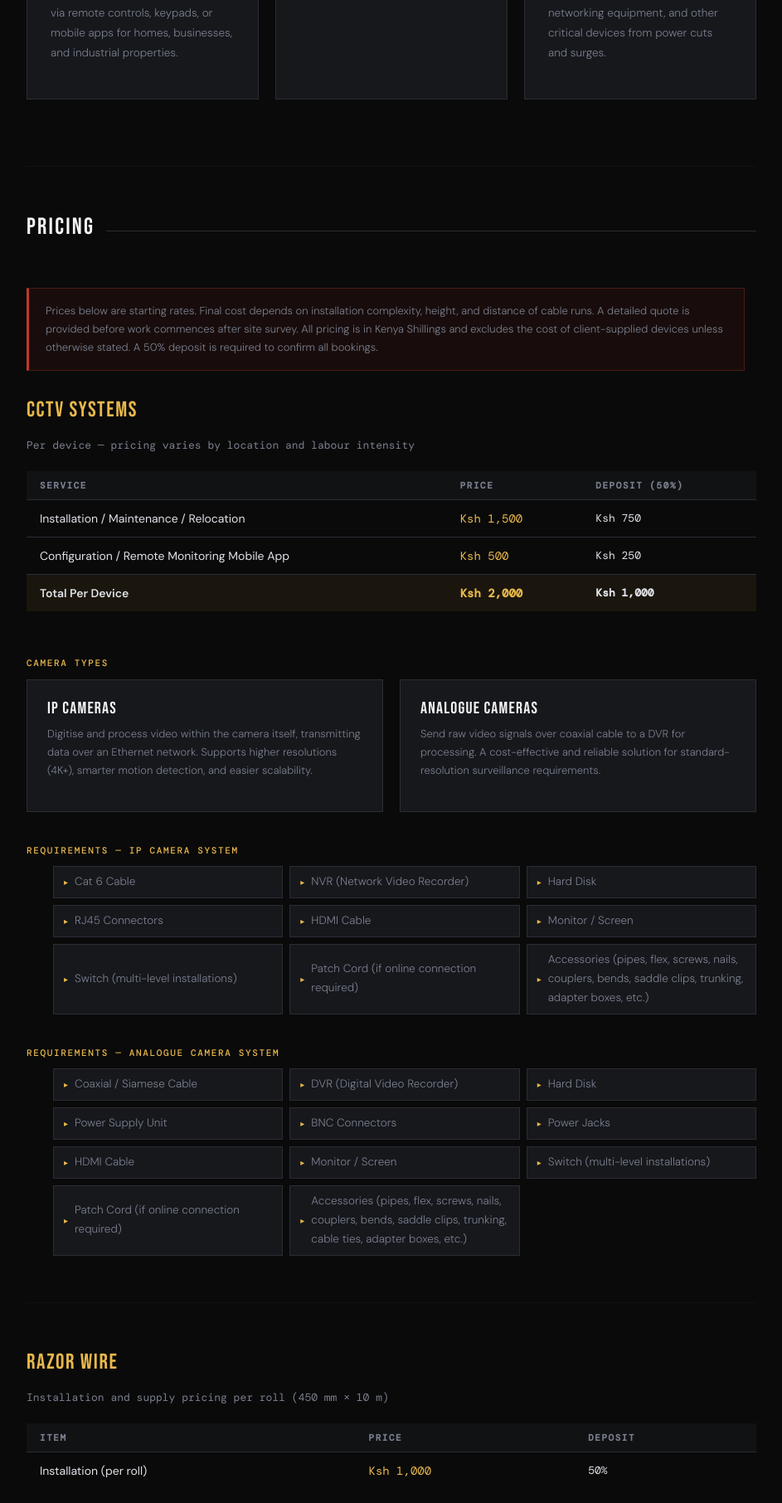
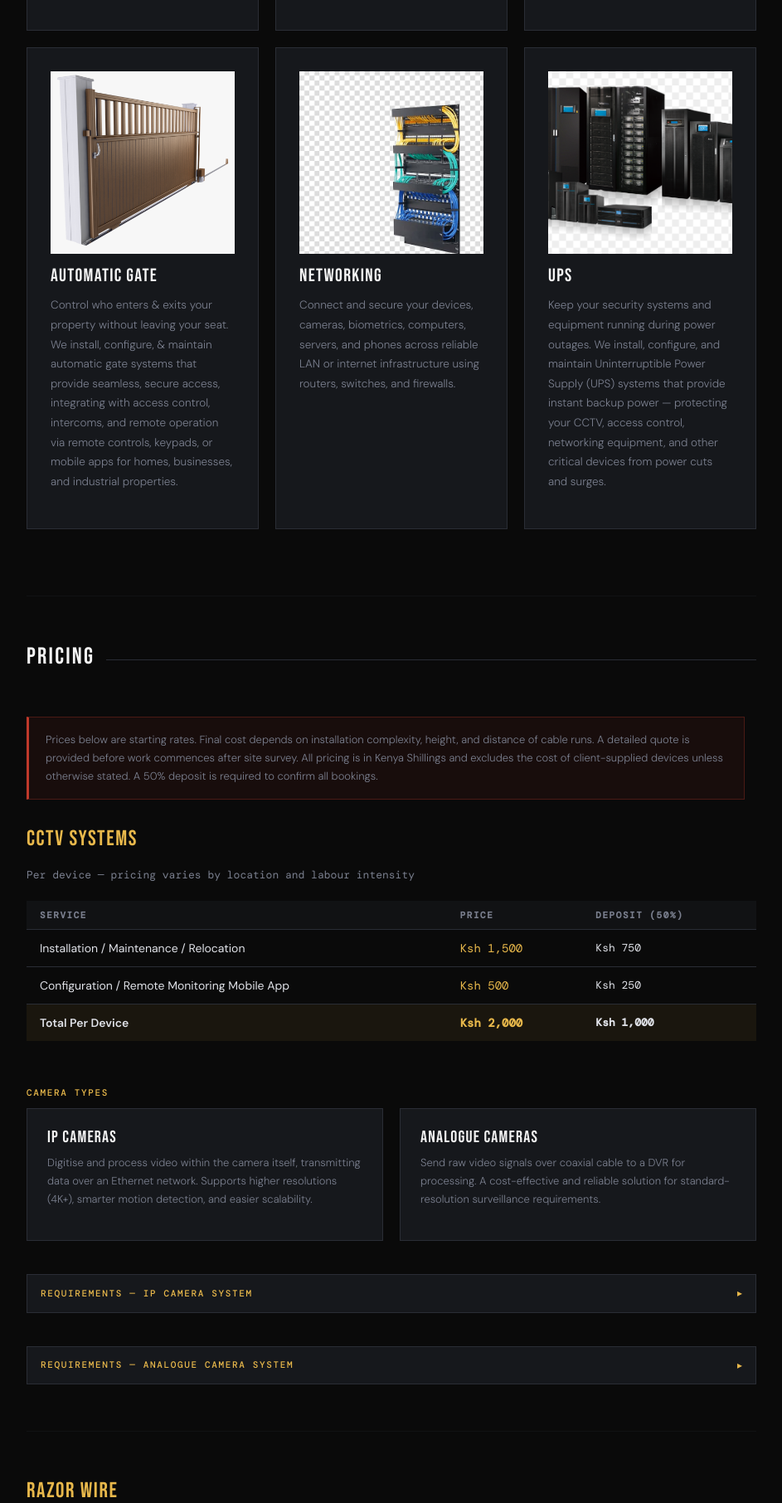
Before and after one commit to vincentmuya/cipher_dev, a Django app: page / in a window 1280 px wide. Shown: the part 2989-4801 px from the top of the page at 83% size, without its empty margins (168-1111 px from the left). Run offline with Django 5.2, Linux system fonts and the light colour scheme; some libraries are stand-ins or nearby versions; some web fonts are replaced.

Commit message:
updated ui/ux. Added services images

```diff
--- a/app/templates/index.html
+++ b/app/templates/index.html
@@ -195,47 +195,65 @@
 
   <div class="services-grid">
     <div class="service-card" style="animation-delay:0.05s" id="cctv">
-      <div class="icon">🔴📷</div>
+      <div class="icon">
+        <img src="{% static 'images/services/cctv.png' %}" alt="CCTV" loading="lazy"/>
+      </div>
       <h3>CCTV</h3>
       <p>Keep your premises under continuous, reliable watch. We install, focus, configure, maintain, troubleshoot, relocate, and activate CCTV systems for any scale of property.</p>
     </div>
     <div class="service-card" style="animation-delay:0.1s" id="razor">
-      <div class="icon">⛌⛌⛌⛌⛌⛌</div>
+      <div class="icon">
+        <img src="{% static 'images/services/razor.png' %}" alt="razor" loading="lazy"/>
+      </div>
       <h3>Razor Wire</h3>
       <p>A high-security perimeter barrier featuring sharp-edged metal blades on high-tensile core wire, designed to deter and obstruct unauthorised entry effectively.</p>
     </div>
     <div class="service-card" style="animation-delay:0.15s" id="biometrics">
-      <div class="icon">🫆</div>
+        <div class="icon">
+        <img src="{% static 'images/services/bio.jpg' %}" alt="bio" loading="lazy"/>
+      </div>
       <h3>Biometrics</h3>
       <p>Grant access using who someone is, not what they carry. Biometric systems verify identity through fingerprints, facial recognition, or iris scans, eliminating lost cards and shared PINs.</p>
     </div>
     <div class="service-card" style="animation-delay:0.2s" id="access">
-      <div class="icon">🪪</div>
+      <div class="icon">
+        <img src="{% static 'images/services/access.png' %}" alt="access" loading="lazy"/>
+      </div>
       <h3>Access Control</h3>
       <p>Manage and restrict entry with credential-based systems using cards, fobs, or PINs. Ideal for controlling access to offices, server rooms, gates, and restricted zones.</p>
     </div>
     <div class="service-card" style="animation-delay:0.25s" id="intercom">
-      <div class="icon">🔔</div>
+      <div class="icon">
+        <img src="{% static 'images/services/inter.jpg' %}" alt="inter" loading="lazy"/>
+      </div>
       <h3>Intercom</h3>
       <p>Enable instant, secure two-way voice communication between entry points and interior spaces, keeping your property connected without relying on public telephone networks.</p>
     </div>
     <div class="service-card" style="animation-delay:0.3s" id="electric">
-      <div class="icon">⚡𓈈⚡</div>
+      <div class="icon">
+        <img src="{% static 'images/services/electric.jpg' %}" alt="electric" loading="lazy"/>
+      </div>
       <h3>Electric Fence</h3>
       <p>A proven security barrier delivering non-lethal, high-voltage low-amperage pulses to deter intruders. Suitable for residential, commercial, and agricultural perimeters.</p>
     </div>
     <div class="service-card" style="animation-delay:0.3s" id="automatic-gate">
-      <div class="icon">ᯤ🚪</div>
+      <div class="icon">
+        <img src="{% static 'images/services/auto.png' %}" alt="automatic-gate" loading="lazy"/>
+      </div>
       <h3>Automatic Gate</h3>
       <p>Control who enters & exits your property without leaving your seat. We install, configure, & maintain automatic gate systems that provide seamless, secure access, integrating with access control, intercoms, and remote operation via remote controls, keypads, or mobile apps for homes, businesses, and industrial properties.</p>
     </div>
     <div class="service-card" style="animation-delay:0.35s" id="networking">
-      <div class="icon">🌐</div>
+      <div class="icon">
+        <img src="{% static 'images/services/network.jpg' %}" alt="network" loading="lazy"/>
+      </div>
       <h3>Networking</h3>
       <p>Connect and secure your devices, cameras, biometrics, computers, servers, and phones across reliable LAN or internet infrastructure using routers, switches, and firewalls.</p>
     </div>
     <div class="service-card" style="animation-delay:0.35s" id="ups">
-      <div class="icon">🔋⚡</div>
+      <div class="icon">
+        <img src="{% static 'images/services/ups.png' %}" alt="ups" loading="lazy"/>
+      </div>
       <h3>UPS</h3>
       <p>Keep your security systems and equipment running during power outages. We install, configure, and maintain Uninterruptible Power Supply (UPS) systems that provide instant backup power — protecting your CCTV, access control, networking equipment, and other critical devices from power cuts and surges.</p>
     </div>
@@ -306,7 +324,11 @@
 
   <!-- Requirements -->
   <div class="req-block">
+  <div class="req-dropdown" onclick="toggleReq('ip')">
     <h4>Requirements — IP Camera System</h4>
+    <span class="req-arrow" id="req-arrow-ip">▸</span>
+  </div>
+  <div class="req-dropdown-content" id="req-ip">
     <ul class="req-list">
       <li>Cat 6 Cable</li>
       <li>NVR (Network Video Recorder)</li>
@@ -319,9 +341,14 @@
       <li>Accessories (pipes, flex, screws, nails, couplers, bends, saddle clips, trunking, adapter boxes, etc.)</li>
     </ul>
   </div>
+</div>
 
   <div class="req-block">
+    <div class="req-dropdown" onclick="toggleReq('analogue')">
     <h4>Requirements — Analogue Camera System</h4>
+      <span class="req-arrow" id="req-arrow-analogue">▸</span>
+  </div>
+    <div class="req-dropdown-content" id="req-analogue">
     <ul class="req-list">
       <li>Coaxial / Siamese Cable</li>
       <li>DVR (Digital Video Recorder)</li>
@@ -336,6 +363,7 @@
       <li>Accessories (pipes, flex, screws, nails, couplers, bends, saddle clips, trunking, cable ties, adapter boxes, etc.)</li>
     </ul>
   </div>
+    </div>
 
   <hr class="divider"/>
 
@@ -360,7 +388,11 @@
   </div>
 
   <div class="req-block">
+    <div class="req-dropdown" onclick="toggleReq('material')">
     <h4>Material Types</h4>
+    <span class="req-arrow" id="req-arrow-material">▸</span>
+  </div>
+  <div class="req-dropdown-content" id="req-material">
     <div class="type-row">
       <div class="type-pill">
         Stainless Steel
@@ -371,15 +403,21 @@
         <span>Ksh 2,100 / roll</span>
       </div>
     </div>
+    </div>
   </div>
 
   <div class="req-block">
+    <div class="req-dropdown" onclick="toggleReq('razor')">
     <h4>Requirements — Razor Wire Installation</h4>
+    <span class="req-arrow" id="req-arrow-razor">▸</span>
+  </div>
+    <div class="req-dropdown-content" id="req-razor">
     <ul class="req-list">
       <li>Steel Nails</li>
       <li>Binding Wire</li>
     </ul>
-  </div>
+      </div>
+    </div>
 
   <hr class="divider"/>
 
@@ -402,7 +440,11 @@
   </div>
 
   <div class="req-block">
+    <div class="req-dropdown" onclick="toggleReq('bio')">
     <h4>Requirements — Biometric System</h4>
+      <span class="req-arrow" id="req-arrow-bio">▸</span>
+  </div>
+    <div class="req-dropdown-content" id="req-bio">
     <ul class="req-list">
       <li>12V Power Supply</li>
       <li>Backup Battery</li>
@@ -414,6 +456,7 @@
       <li>Ethernet Cable (if online connection required)</li>
     </ul>
   </div>
+    </div>
 
   <hr class="divider"/>
 
@@ -436,7 +479,11 @@
   </div>
 
   <div class="req-block">
+    <div class="req-dropdown" onclick="toggleReq('acc')">
     <h4>Requirements — Access Control System</h4>
+      <span class="req-arrow" id="req-arrow-acc">▸</span>
+  </div>
+    <div class="req-dropdown-content" id="req-acc">
     <ul class="req-list">
       <li>12V Power Supply</li>
       <li>Backup Battery</li>
@@ -447,6 +494,7 @@
       <li>Ethernet Cable (if online connection required)</li>
     </ul>
   </div>
+    </div>
 
   <hr class="divider"/>
 
@@ -469,13 +517,18 @@
   </div>
 
   <div class="req-block">
+    <div class="req-dropdown" onclick="toggleReq('inter')">
     <h4>Requirements — Intercom System</h4>
+      <span class="req-arrow" id="req-arrow-inter">▸</span>
+  </div>
+    <div class="req-dropdown-content" id="req-inter">
     <ul class="req-list">
       <li>Alarm Cable (4-core or 6-core)</li>
       <li>Cat 6 Cable</li>
       <li>RJ45 Connectors</li>
     </ul>
   </div>
+    </div>
 
   <hr class="divider"/>
 
@@ -520,7 +573,11 @@
     </table>
 
     <div class="req-block">
+      <div class="req-dropdown" onclick="toggleReq('auto-service')">
     <h4>Services — Automatic Gate</h4>
+        <span class="req-arrow" id="req-arrow-auto-service">▸</span>
+  </div>
+      <div class="req-dropdown-content" id="req-auto-service">
     <ul class="req-list">
       <li>Gate Motor Installation</li>
       <li>Configuration & Programming</li>
@@ -530,9 +587,14 @@
       <li>Fault Diagnosis & Repair</li>
     </ul>
   </div>
+      </div>
 
   <div class="req-block">
+    <div class="req-dropdown" onclick="toggleReq('auto-req')">
     <h4>Requirements — Automatic Gate</h4>
+      <span class="req-arrow" id="req-arrow-auto-req">▸</span>
+  </div>
+    <div class="req-dropdown-content" id="req-auto-req">
     <ul class="req-list">
       <li>Gate Motor (sliding or swing)</li>
       <li>Remote Controls</li>
@@ -543,6 +605,7 @@
       <li>Intercom / Access Control (optional integration)</li>
     </ul>
   </div>
+    </div>
 
     <div class="note-box">
 Automatic gate solutions include site assessment, gate motor installation and programming, remote control configuration, safety beam setup, battery backup integration, and synchronisation with access control and intercom systems. Pricing varies by gate type, motor capacity, and scope of installation.    </div>
@@ -591,6 +654,11 @@ Automatic gate solutions include site assessment, gate motor installation and pr
     </table>
 
     <div class="req-block">
+      <div class="req-dropdown" onclick="toggleReq('ups-ser')">
+        <h4>Services — UPS</h4>
+            <span class="req-arrow" id="req-arrow-ups-ser">▸</span>
+  </div>
+    <div class="req-dropdown-content" id="req-ups-ser">
     <h4>Services — UPS</h4>
     <ul class="req-list">
       <li>UPS Installation</li>
@@ -601,9 +669,14 @@ Automatic gate solutions include site assessment, gate motor installation and pr
       <li>Runtime Assessment & Capacity Planning</li>
     </ul>
   </div>
+      </div>
 
   <div class="req-block">
+    <div class="req-dropdown" onclick="toggleReq('ups-req')">
     <h4>Requirements — UPS</h4>
+      <span class="req-arrow" id="req-arrow-ups-req">▸</span>
+  </div>
+    <div class="req-dropdown-content" id="req-ups-req">
     <ul class="req-list">
       <li>UPS Unit (brand — APC, Mecer, or client supplied)</li>
       <li>Battery Pack</li>
@@ -612,6 +685,7 @@ Automatic gate solutions include site assessment, gate motor installation and pr
       <li>Ethernet / Serial cable (for network-managed UPS)</li>
     </ul>
   </div>
+    </div>
 
     <div class="note-box">
       UPS solutions include site power assessment, UPS installation and load configuration, battery maintenance, surge protection setup, and integration with CCTV, access control, and networking systems. Pricing varies by UPS capacity, number of units, and scope of installation.
@@ -1448,7 +1522,17 @@ font-size: 13.5px;
 color: var(--muted);
 line-height: 1.75;
 }
-
+.icon img {
+  width: 100%;
+  height: 220px;
+  object-fit: cover;
+  display: block;
+  transition: transform 0.4s ease;
+  pointer-events: none;
+}
+@media (min-width: 641px) and (max-width: 900px) {
+  .icon img { min-width: calc((100% - 16px) / 2); }
+}
 /* ── PRICING TABLES ── */
 .pricing-block {
 margin-bottom: 56px;
@@ -2037,7 +2121,7 @@ header { height: 420px; }
 .contact-strip { padding: 28px 24px; }
 .camera-compare { grid-template-columns: 1fr; }
 .price-table td {
-padding: 13px 10px;}
+padding: 13px 0px;}
 .tagline {
 font-size: 14px;
 margin-top:65px;
@@ -2136,6 +2220,55 @@ padding: 44px 2px;
   .brand-item { min-width: 110px; height: 64px; padding: 12px 14px; }
   .brand-item img { max-width: 80px; max-height: 36px; }
   .brands-track { animation-duration: 20s; }
+}
+/* ══════════ REQUIREMENTS DROPDOWN ══════════ */
+.req-dropdown {
+  display: flex;
+  justify-content: space-between;
+  align-items: center;
+  padding: 12px 16px;
+  background: #16181c;
+  border: 1px solid #2a2d35;
+  cursor: pointer;
+  transition: border-color 0.2s;
+  user-select: none;
+}
+
+.req-dropdown:hover {
+  border-color: #e8b84b;
+}
+
+.req-dropdown.open {
+  border-color: #e8b84b;
+  border-bottom: 1px solid #2a2d35;
+}
+
+.req-dropdown h4 {
+  font-family: 'DM Mono', monospace;
+  font-size: 11px;
+  letter-spacing: 0.15em;
+  text-transform: uppercase;
+  color: #e8b84b;
+  margin: 0;
+}
+
+.req-arrow {
+  color: #e8b84b;
+  font-size: 12px;
+  transition: transform 0.3s ease;
+}
+
+.req-dropdown-content {
+  display: none;
+  background: #13151a;
+  border: 1px solid #e8b84b;
+  border-top: none;
+  padding: 16px;
+  margin-bottom: 8px;
+}
+
+.req-dropdown-content.open {
+  display: block;
 }
 </style>
 {%endblock%}
@@ -2474,5 +2607,20 @@ if (window.location.search.includes('quote=true')) {
   // Clean up the URL without reloading the page
   window.history.replaceState({}, document.title, window.location.pathname);
 }
+
+// ══════════════════════════════
+// REQUIREMENTS DROPDOWN
+// ══════════════════════════════
+function toggleReq(key) {
+  const content = document.getElementById('req-' + key);
+  const arrow   = document.getElementById('req-arrow-' + key);
+  const header  = content.previousElementSibling;
+
+  const isOpen = content.classList.contains('open');
+
+  content.classList.toggle('open', !isOpen);
+  arrow.style.transform = isOpen ? 'rotate(0deg)' : 'rotate(90deg)';
+  header.classList.toggle('open', !isOpen);
+}
 </script>
 {% endblock %}
```
Also changed, not shown: static/images/services/access.png (added), static/images/services/auto.png (added), static/images/services/bio.jpg (added), static/images/services/cctv.png (added), static/images/services/electric.jpg (added), static/images/services/inter.jpg (added), static/images/services/network.jpg (added), static/images/services/razor.png (added), static/images/services/ups.png (added).
